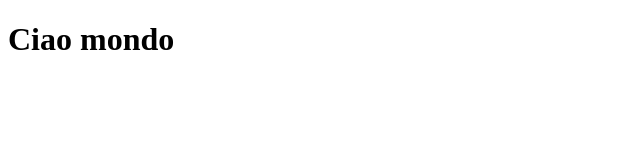
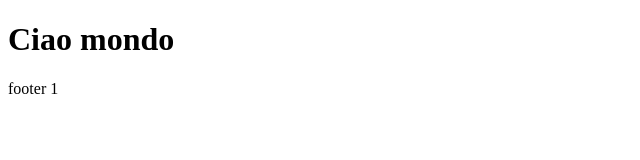
Before and after one commit to S1nghAmandeep/PrimoRepository, a plain HTML site: page index.html in a window 1280 px wide. Shown: the full height of the page, 0-640 px from the left. Drawn offline with Linux system fonts and the light colour scheme.

Commit message:
Add-footer

```diff
--- a/index.html
+++ b/index.html
@@ -7,5 +7,8 @@
 </head>
 <body>
     <h1>Ciao mondo</h1>
+    <footer>
+        <p>footer 1</p>
+    </footer>
 </body>
 </html>
```
